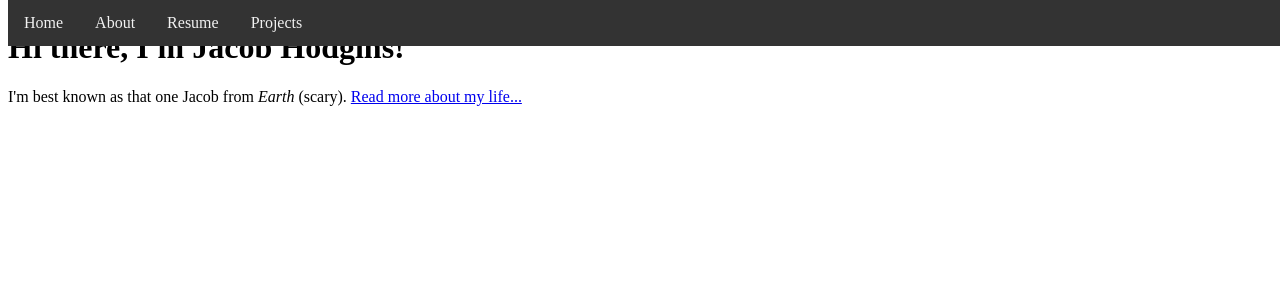
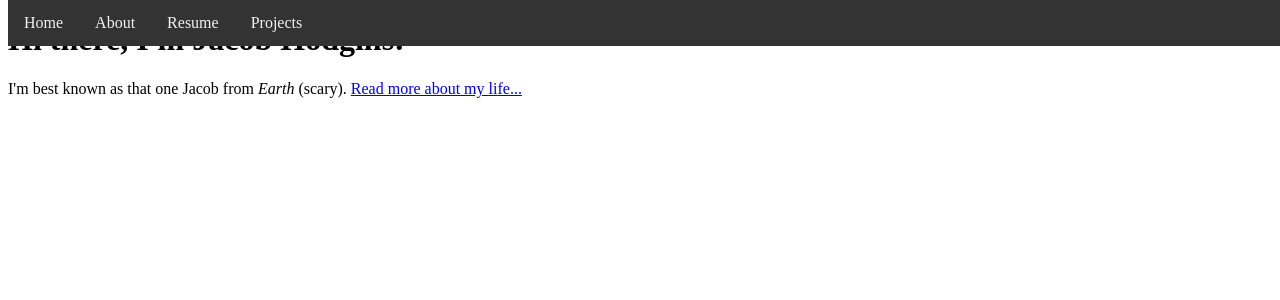
Before and after one commit to JacobHodgins/hodginsjacob, a Jekyll site: the page built from index.html, in a window 1280 px wide. Shown: the top 300 px of the page. Built offline with Jekyll 4.4.1, drawn with Linux system fonts in a browser that asks for light colours; the list of posts is cut into pages by our own code.

Commit message:
Update main.css
removed body css

```diff
--- a/css/main.css
+++ b/css/main.css
@@ -1,6 +1,3 @@
-body {
-  float: left;
-}
 .navbar {
   overflow: hidden;
   background-color: #333;
```
